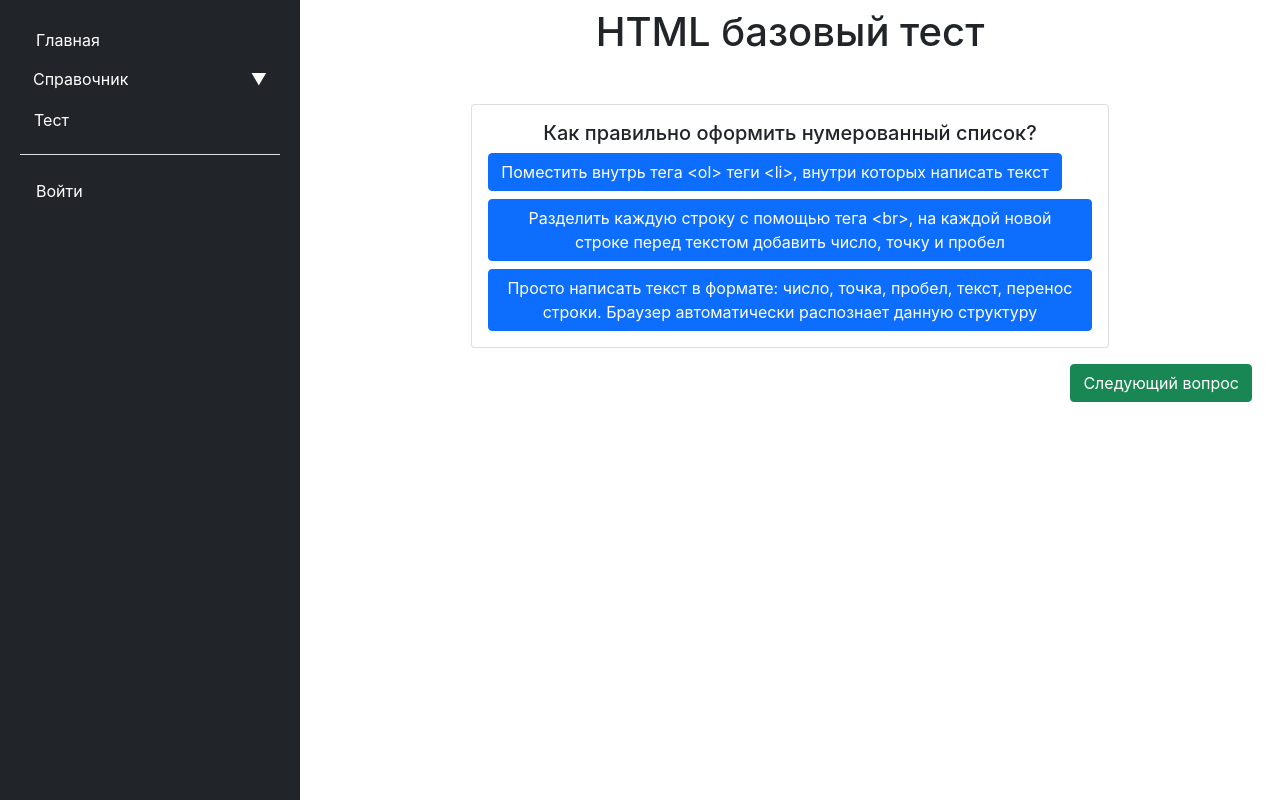
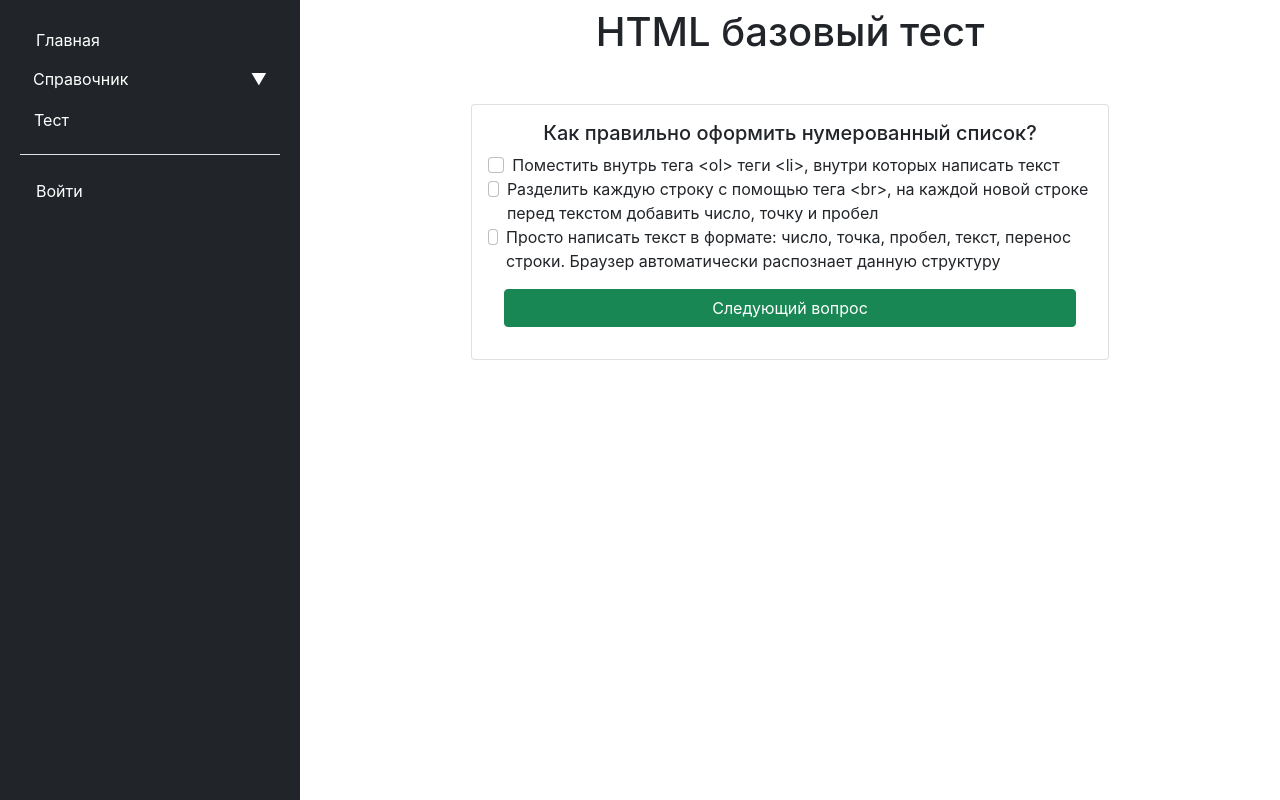
Before and after one commit to WebMobik/school-app, a React (Create React App) app: page /test in a window 1280 px wide. Built offline with nearby package versions, Linux system fonts and the light colour scheme.

Commit message:
Update test up

```diff
--- a/src/components/Modal/modal.css
+++ b/src/components/Modal/modal.css
@@ -1,3 +1,35 @@
+@keyframes fadeIn {
+  from {
+    opacity: 0;
+  }
+
+  to {
+    opacity: 1;
+  }
+}
+
+@keyframes fadeInDown {
+  from {
+    opacity: 0;
+    transform: translate3d(0, -100%, 0);
+  }
+
+  to {
+    opacity: 1;
+    transform: translate3d(0, 0, 0);
+  }
+}
+
+.modal-block {
+  width: 100%;
+  height: 100%;
+  position: absolute;
+  top: 0;
+  background-color: rgba(0, 0, 0, 0.4);
+  animation: fadeIn 0.3s;
+}
+
 .modal {
   display: block;
+  animation: fadeInDown 0.4s;
 }
--- /dev/null
+++ b/src/components/Sidebar/Sidebar.css
@@ -0,0 +1,5 @@
+.sidebar {
+  overflow: auto;
+  min-width: 300px;
+  padding: 20px;
+}
--- a/src/components/Sidebar/Sidebar.jsx
+++ b/src/components/Sidebar/Sidebar.jsx
@@ -6,6 +6,8 @@ import data, { profileList } from "../../config/staticData";
 import auth from "./../../api/helpers";
 import { toggleModal, visibleModal } from "../../redux/testsSlice";
 import Modal from "../Modal";
+
+import "./Sidebar.css";
 
 const Sidebar = ({ children }) => {
   const isAuth = auth.isAuthenticate();
--- a/src/components/SidebarItem/SidebarItem.css
+++ b/src/components/SidebarItem/SidebarItem.css
@@ -9,3 +9,12 @@
 .menu-item a {
   display: block;
 }
+
+.sidebar-item {
+  padding: 6px 14px;
+}
+
+.sidebar-item a {
+  display: block;
+  width: 100%;
+}
--- a/src/components/Signin/Signin.jsx
+++ b/src/components/Signin/Signin.jsx
@@ -1,35 +1,35 @@
-import React, { useState } from 'react'
-import { useHistory } from 'react-router-dom'
-import { signin } from '../../api/user-api';
-import auth from '../../api/helpers';
+import React, { useState } from "react";
+import { useHistory } from "react-router-dom";
+import { signin } from "../../api/user-api";
+import auth from "../../api/helpers";
 
 const Signin = () => {
-    const history = useHistory()
+  const history = useHistory();
   const [userData, setUserData] = useState({
     name: null,
     password: null,
     error: false
-    })
+  });
 
   const handleSubmitData = (e) => {
-        e.preventDefault()
-        const {name, password} = userData;
-        signin({name, password}).then((data) => {
+    e.preventDefault();
+    const { name, password } = userData;
+    signin({ name, password }).then((data) => {
       if (data.error) {
-                console.log(data.error)
+        console.log(data.error);
       }
-            auth.authenticate(data)
-            history.replace('/')
-        })
-    }
+      auth.authenticate(data);
+      history.replace("/");
+    });
+  };
 
   const handleInputData = (name) => (e) => {
-        setUserData({...userData, [name]: e.target.value})
-    }
+    setUserData({ ...userData, [name]: e.target.value });
+  };
 
   return (
-        <div className="content">
-            <form onSubmit={handleSubmitData}>
+    <div className="content d-flex justify-content-center mt-7 w-100">
+      <form onSubmit={handleSubmitData} className="w-40 mt-5">
         <FormInput
           type="text"
           labelText="Имя пользователя"
@@ -44,15 +44,19 @@ const Signin = () => {
           placeholder="Введите пароль..."
           input={handleInputData}
         />
-                <button type="submit" className="btn btn-primary text-right">Submit</button>
+        <button type="submit" className="btn btn-primary d-block ms-auto mt-4">
+          Submit
+        </button>
       </form>
     </div>
-    )
+  );
 };
 
 const FormInput = ({ type, labelText, labelFor, input, placeholder }) => (
   <div className="mb-3">
-        <label htmlFor={labelFor} className="form-label">{labelText}</label>
+    <label htmlFor={labelFor} className="form-label">
+      {labelText}
+    </label>
     <input
       type={type}
       className="form-control"
@@ -61,6 +65,6 @@ const FormInput = ({ type, labelText, labelFor, input, placeholder }) => (
       placeholder={placeholder}
     />
   </div>
-)
+);
 
-export default Signin
+export default Signin;
--- a/src/components/WrapperQuestions/WrapperQuestions.jsx
+++ b/src/components/WrapperQuestions/WrapperQuestions.jsx
@@ -1,28 +1,35 @@
 import React from "react";
 
-const WrapperQuestions = ({ question, setAnswer }) => {
+const WrapperQuestions = ({ question, submitQuestion }) => {
   return (
     <div className="col-md-8 mt-5 m-auto">
       <div className="card">
         <div className="card-body">
           <h5 className="card-title text-center">{question.title}</h5>
-          <div>
-            {question.variants.map((variant, index) => {
-              return (
-                <button
-                  key={index}
-                  className={"d-block mt-2 btn btn-primary"}
-                  onClick={() => setAnswer({question, variant, id: question.id})}
+          <form onSubmit={submitQuestion} className="d-flex flex-column">
+            {question.variants.map((variant, index) => (
+              <div className="answer d-flex" key={index}>
+                <input
+                  className="form-check-input me-2"
+                  type="checkbox"
+                  id={`question${question.id}`}
+                />
+                <label
+                  className="form-check-label"
+                  htmlFor={`question${question.id}`}
                 >
                   {variant.answer}
-                </button>
-              );
-            })}
-          </div>
+                </label>
+              </div>
+            ))}
+            <button type="submit" className="btn btn-success m-3 float-end">
+              Следующий вопрос
+            </button>
+          </form>
         </div>
       </div>
     </div>
   );
 };
 
-export default WrapperQuestions
+export default WrapperQuestions;
--- a/src/index.css
+++ b/src/index.css
@@ -28,28 +28,8 @@ li a {
   color: #fff !important;
 }
 
-.modal-block {
-  width: 100%;
-  height: 100%;
-  position: absolute;
-  top: 0;
-  background-color: rgba(0, 0, 0, 0.4);
-  transition: 0.7s; /* TODO: разобрать, почему не рабоатет transition и добавить анимации */
-}
-
-.sidebar {
-  overflow: auto;
-  min-width: 300px;
-  padding: 20px;
-}
-
-.sidebar-item {
-  padding: 6px 14px;
-}
-
-.sidebar-item a {
-  display: block;
-  width: 100%;
+.w-40 {
+  width: 400px;
 }
 
 .content {
--- a/src/pages/TestApp/TestApp.jsx
+++ b/src/pages/TestApp/TestApp.jsx
@@ -1,34 +1,28 @@
-import React, { useRef } from 'react'
-import { useDispatch, useSelector } from 'react-redux';
-import WrapperQuestions from '../../components/WrapperQuestions'
-import { giveAnswer, selectCurrentQuestion } from '../../redux/testsSlice';
+import React from "react";
+import { useDispatch, useSelector } from "react-redux";
+import WrapperQuestions from "../../components/WrapperQuestions";
+import { giveAnswer, selectCurrentQuestion } from "../../redux/testsSlice";
 
 const TestApp = () => {
-  const dispatch = useDispatch()
-  const currentQuestion = useSelector(selectCurrentQuestion)
-  const questionAnswer = useRef({})
+  const dispatch = useDispatch();
+  const currentQuestion = useSelector(selectCurrentQuestion);
 
-  const handleNextQuestion = () => {
-    dispatch(giveAnswer(questionAnswer.current))
-  }
+  const handleSubmitQuestion = (e) => {
+    e.preventDefault();
+    dispatch(giveAnswer(e.target.value));
+  };
 
-  const selectVariant = (variant) => {
-    questionAnswer.current = variant
-    console.log(questionAnswer);
-  }
+  // TODO: настроить правильное прохождение теста
 
   return (
     <div className="container">
       <h1 className="text-center mt-2 text-center">HTML базовый тест</h1>
-      <WrapperQuestions question={currentQuestion} setAnswer={selectVariant} />
-      <button
-        className="btn btn-success m-3 float-end"
-        onClick={handleNextQuestion}
-      >
-        Следующий вопрос
-      </button>
+      <WrapperQuestions
+        question={currentQuestion}
+        submitQuestion={handleSubmitQuestion}
+      />
     </div>
-  )
+  );
 };
 
-export default TestApp
+export default TestApp;
--- a/src/redux/testsSlice.js
+++ b/src/redux/testsSlice.js
@@ -14,6 +14,7 @@ const testsSlice = createSlice({
   initialState,
   reducers: {
     giveAnswer: (state, action) => {
+      console.log(action.payload);
       const { question, variant, id } = action.payload;
       state.saveAnswers.push(question);
       variant.right && (state.allBalls += 50);
```
Also changed, not shown: 1 other file (tests, documents, lock files or other folders). Lines whose indentation alone changed are shown as unchanged.
